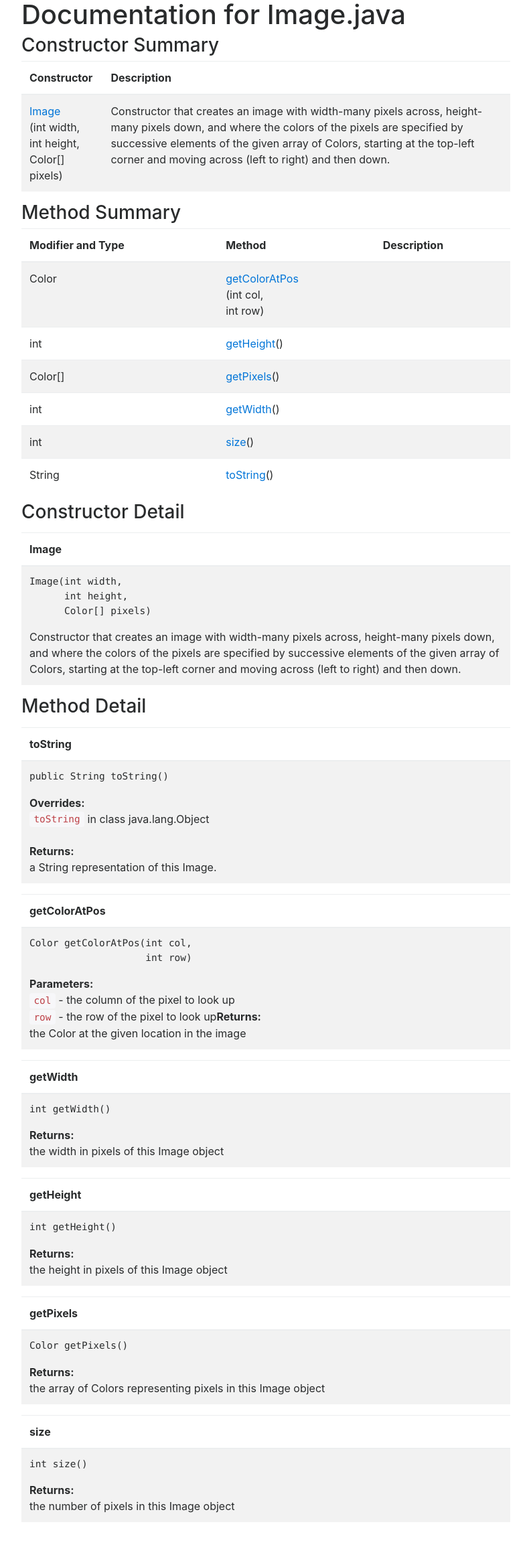
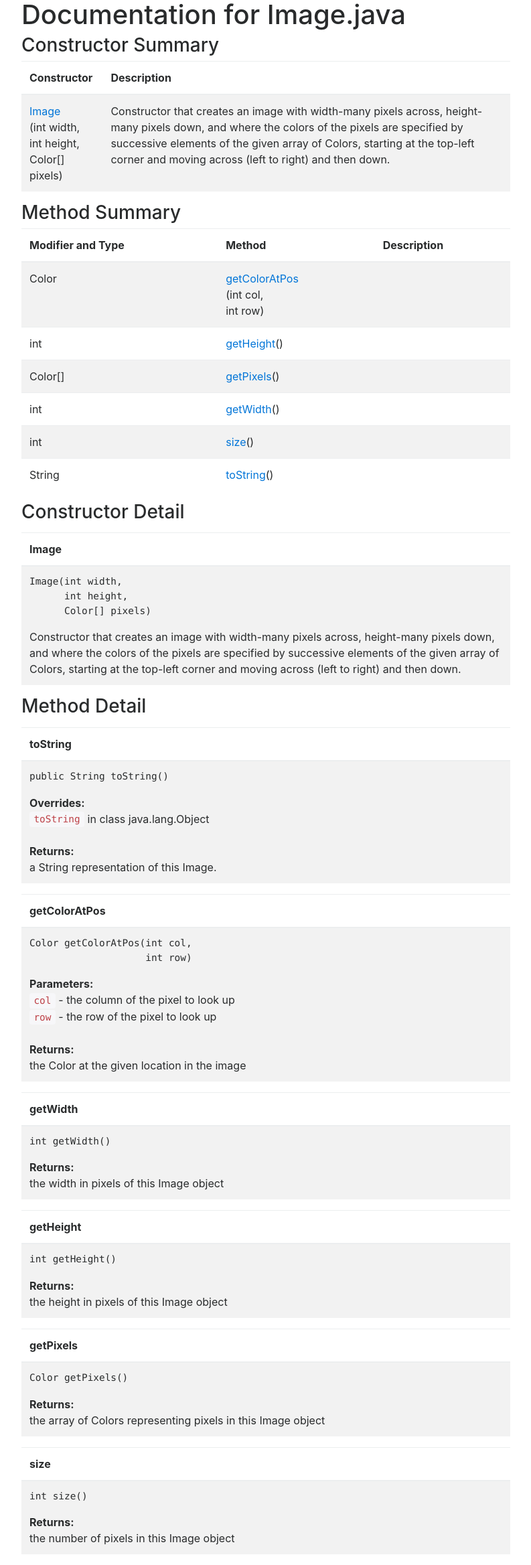
Before and after one commit to ucsd-cse8a-f18/ucsd-cse8a-f18.github.io, a Jekyll site: the page built from Image.md, in a window 1280 px wide. Shown: the whole page at 67% size, without its empty margins (243-1036 px from the left). Built offline with Jekyll 4.4.1, drawn with Linux system fonts in a browser that asks for light colours; nearby versions of some CDN libraries; before the commit the page ends 2289 px from its top, so only the background shows below that.

Commit message:
Image documentation

```diff
--- a/Image.md
+++ b/Image.md
@@ -80,7 +80,7 @@ title: "Documentation for Image.java"
   </tr>
 </thead>
 <tr>
-  <td><pre>Color getColorAtPos(int col,<br>                    int row)</pre><b>Parameters:</b><br><code>col</code> - the column of the pixel to look up<br><code>row</code> - the row of the pixel to look up<b>Returns:</b><br>the Color at the given location in the image</td>
+  <td><pre>Color getColorAtPos(int col,<br>                    int row)</pre><b>Parameters:</b><br><code>col</code> - the column of the pixel to look up<br><code>row</code> - the row of the pixel to look up<br><br><b>Returns:</b><br>the Color at the given location in the image</td>
 </tr>
 </table>
 
```
